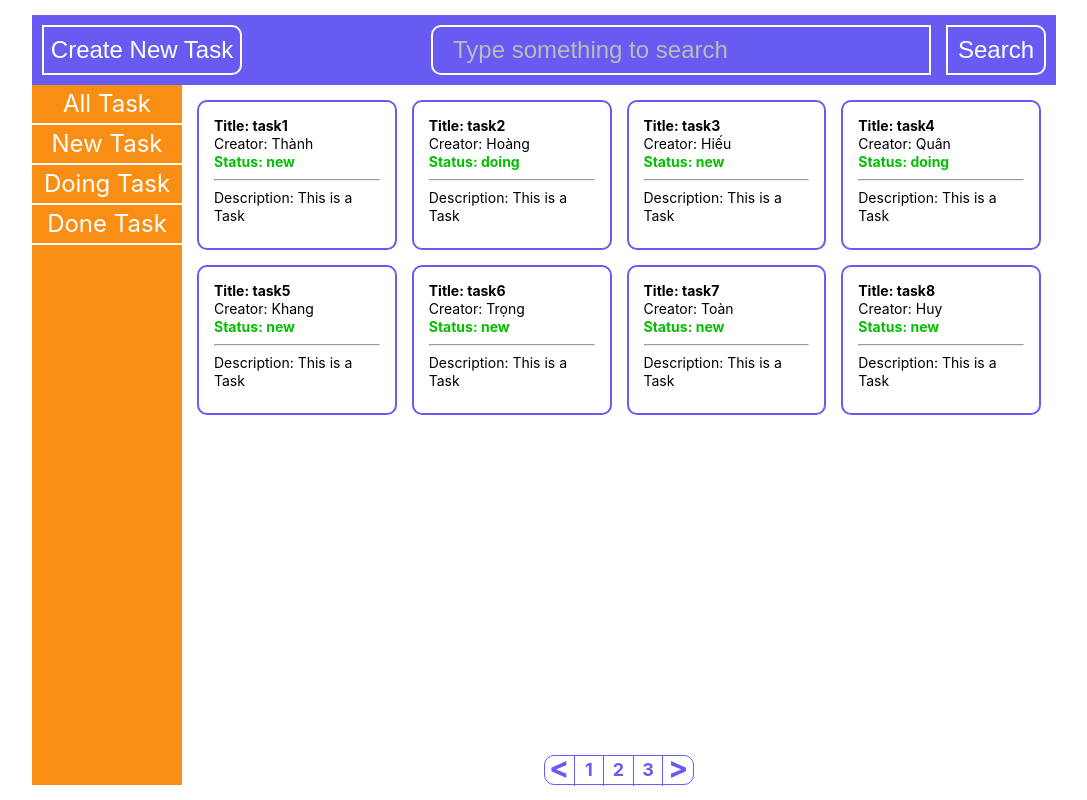
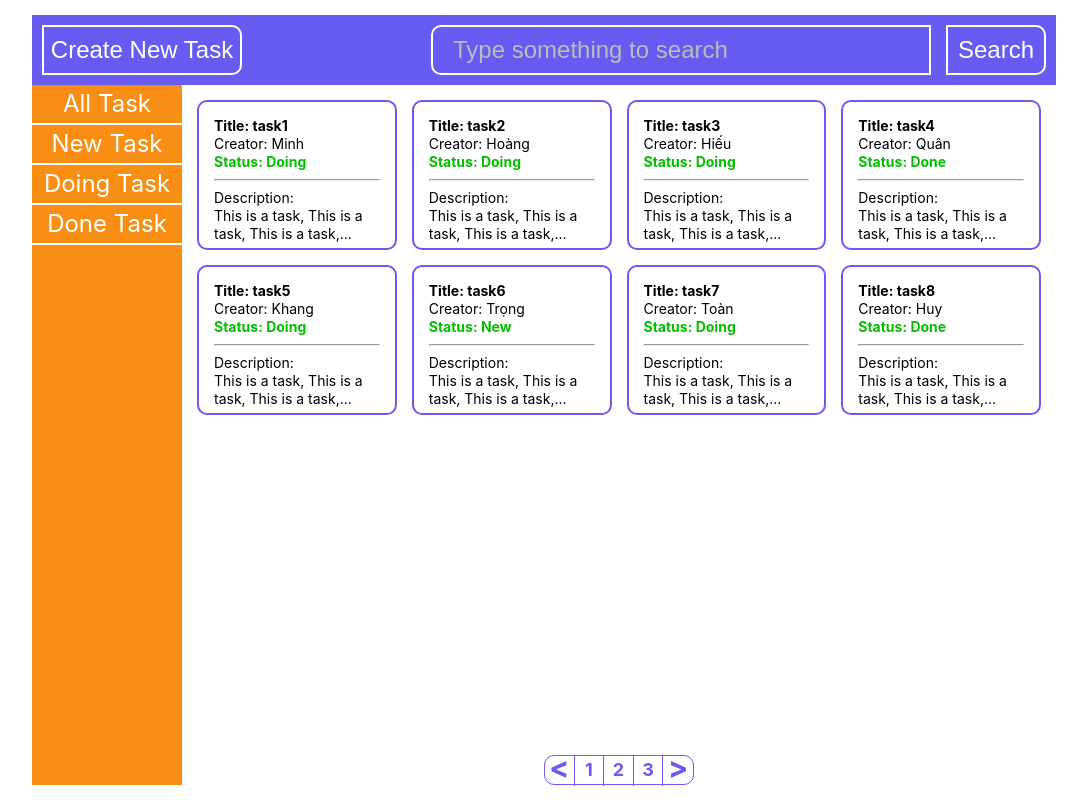
Before and after one commit to minhthanhhuynh99/learn-react-js, a React (Create React App) app in the folder todo-app/: page / in a window 1280 px wide. Shown: the whole page, without its empty margins (96-1183 px from the left). Built offline with nearby package versions, Linux system fonts and the light colour scheme.

Commit message:
update todo

```diff
--- a/todo-app/src/components/TodoItem.jsx
+++ b/todo-app/src/components/TodoItem.jsx
@@ -5,17 +5,17 @@ TodoItem.propTypes = {
 };
 
 function TodoItem(props) {
-    const {title, creator, status ,description} =props
+    const {title, creator, status ,description} = props
 
-    // const [status ,setStatus] = useState("New")
     return (
         <div className='containerItem'>
             <p className='containerItem__title'>Title: {title}</p>
             <p className='containerItem__creator'>Creator: {creator}</p>
             <p className='containerItem__status'>Status: {status}</p>
             <hr className='containerItem__lineBreak' />
-            <p className='containerItem__description'>Description: This is a Task</p>
+            <p className='containerItem__description'>Description: </p>
             <p>{description}</p>
+
         </div>
     );
 }
--- a/todo-app/src/constants/index.jsx
+++ b/todo-app/src/constants/index.jsx
@@ -4,55 +4,51 @@ export const STATUS = {
     DONE : 'Done'
 };
 
-const descriptionData = 'This is a task, This is a task, This is a task, This is a task, This is a task,'
-
-const todoList = [
+export const todoList =[
     {
-        title : 'Task 1',
-        creator : 'Thành',
-        status : NEW,
-        description : descriptionData
+      title:"task1",
+      creator:"Minh",
+      status: STATUS.DOING,
+      description: "This is a task, This is a task, This is a task,...",
     },
     {
-        title : 'Task 2',
-        creator : 'Luân',
-        status : DOING,
-        description : descriptionData
+      title:"task2",
+      creator:"Hoàng",
+      status: STATUS.DOING,
+      description: "This is a task, This is a task, This is a task,...",
     },
     {
-        title : 'Task 3',
-        creator : 'Quân',
-        status : DONE,
-        description : descriptionData
+      title:"task3",
+      creator:"Hiếu",
+      status: STATUS.DOING,
+      description: "This is a task, This is a task, This is a task,...",
     },
     {
-        title : 'Task 4',
-        creator : 'Khang',
-        status : NEW,
-        description : descriptionData
+      title:"task4",
+      creator:"Quân",
+      status: STATUS.DONE,
+      description: "This is a task, This is a task, This is a task,...",
     },
     {
-        title : 'Task 5',
-        creator : 'Hiếu',
-        status : DOING,
-        description : descriptionData
+      title:"task5",
+      creator:"Khang",
+      status: STATUS.DOING,
+      description: "This is a task, This is a task, This is a task,...",
+    },  {
+      title:"task6",
+      creator:"Trọng",
+      status: STATUS.NEW,
+      description: "This is a task, This is a task, This is a task,...",
+    },  {
+      title:"task7",
+      creator:"Toàn",
+      status : STATUS.DOING,
+      description: "This is a task, This is a task, This is a task,...",
     },
     {
-        title : 'Task 6',
-        creator : 'Phong',
-        status : DONE,
-        description : descriptionData
-    },
-    {
-        title : 'Task 7',
-        creator : 'Thanh',
-        status : DONE,
-        description : descriptionData
-    },
-    {
-        title : 'Task 8',
-        creator : 'Man',
-        status : NEW,
-        description : descriptionData
-    },
-];
+      title:"task8",
+      creator:"Huy",
+      status: STATUS.DONE,
+      description: "This is a task, This is a task, This is a task,...",
+    }
+  ];
--- a/todo-app/src/layouts/Body.jsx
+++ b/todo-app/src/layouts/Body.jsx
@@ -1,66 +1,18 @@
 import React from 'react';
 import PropTypes from 'prop-types';
 import TodoItem from '../components/TodoItem'
-
+import { STATUS, todoList } from '../constants'
 
 Body.propTypes = {
 
 };
 
 function Body(props) {
-    const todoList =[
-      {
-        title:"task1",
-        creator:"Thành",
-        status:"new",
-        desscription: "This is a task, This is a task, This is a task,...",
-      },
-      {
-        title:"task2",
-        creator:"Hoàng",
-        status:"doing",
-        desscription: "This is a task, This is a task, This is a task,...",
-      },
-      {
-        title:"task3",
-        creator:"Hiếu",
-        status:"new",
-        desscription: "This is a task, This is a task, This is a task,...",
-      },
-      {
-        title:"task4",
-        creator:"Quân",
-        status:"doing",
-        desscription: "This is a task, This is a task, This is a task,...",
-      },
-      {
-        title:"task5",
-        creator:"Khang",
-        status:"new",
-        desscription: "This is a task, This is a task, This is a task,...",
-      },  {
-        title:"task6",
-        creator:"Trọng",
-        status:"new",
-        desscription: "This is a task, This is a task, This is a task,...",
-      },  {
-        title:"task7",
-        creator:"Toàn",
-        status:"new",
-        desscription: "This is a task, This is a task, This is a task,...",
-      },
-      {
-        title:"task8",
-        creator:"Huy",
-        status:"new",
-        desscription: "This is a task, This is a task, This is a task,...",
-      }
-    ];
-
+  const { NEW , DOING, DONE} = STATUS
       return (
         <div className='containerBody'>
             {todoList.map((item,index) => (
-                <TodoItem key={index} title={item.title} creator={item.creator} status={item.status} />
+                <TodoItem key={index} title={item.title} creator={item.creator} status={item.status} description={item.description} />
             ))}
         </div>
       )
```
Also changed, not shown: todo-app/src/styles/index.css (line endings or trailing spaces).
